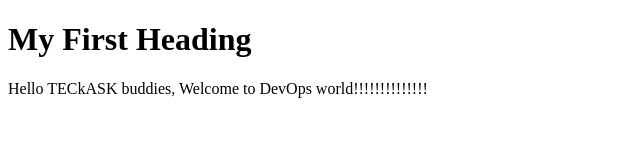
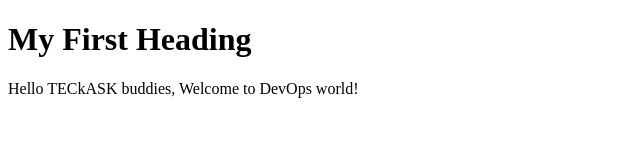
Before and after one commit to AnjuLijo/jenkins_project, a plain HTML site: page index.html in a window 1280 px wide. Shown: the full height of the page, 0-640 px from the left. Drawn offline with Linux system fonts and the light colour scheme.

Commit message:
Update index.html

```diff
--- a/index.html
+++ b/index.html
@@ -3,7 +3,7 @@
 <body>
 
 <h1>My First Heading</h1>
-<p>Hello TECkASK buddies, Welcome to DevOps world!!!!!!!!!!!!!!</p>
+<p>Hello TECkASK buddies, Welcome to DevOps world!</p>
 
 </body>
 </html>
```
